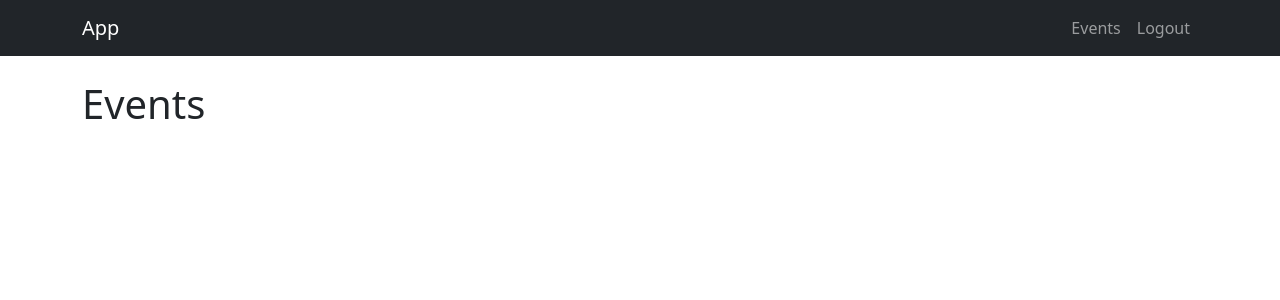
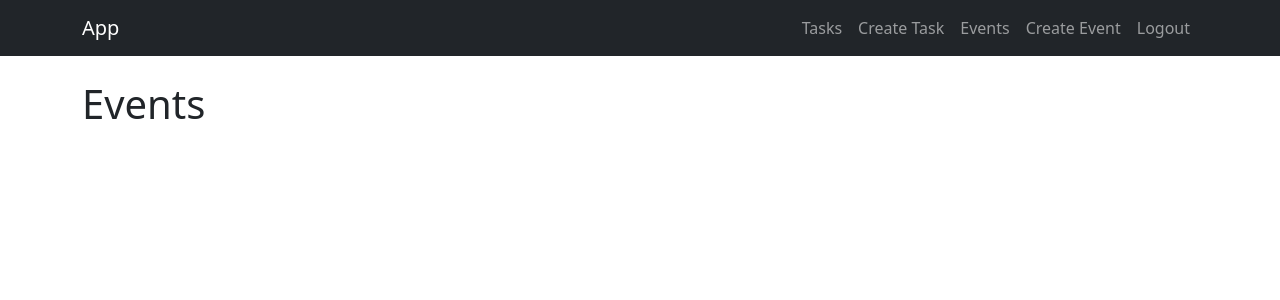
Before and after one commit to Fatima0006/Error_404, a Django app: page /check_in/ in a window 1280 px wide. Shown: the top 300 px of the page. Run offline with Django 5.2, Linux system fonts and the light colour scheme; a user stored in the database is signed in.

Commit message:
check del profe " realizar cambios de view, y realizar encapsulado de objeto"

```diff
--- a/tasks/templates/base.html
+++ b/tasks/templates/base.html
@@ -15,9 +15,15 @@
             </button>
             <div class="collapse navbar-collapse" id="navbarNav">
                 <ul class="navbar-nav ms-auto">
-                    {% if user.is_authenticated %}
+                   {% if user.is_authenticated %}
+                        <li class="nav-item"><a class="nav-link" href="{% url 'tasks' %}">Tasks</a></li>
+                        <li class="nav-item"><a class="nav-link" href="{% url 'create_task' %}">Create Task</a></li>
                         <li class="nav-item"><a class="nav-link" href="{% url 'eventos' %}">Events</a></li>
+                        <li class="nav-item"><a class="nav-link" href="{% url 'create_event' %}">Create Event</a></li>
                         <li class="nav-item"><a class="nav-link" href="{% url 'logout' %}">Logout</a></li>
+                    {% else %}
+                        <li class="nav-item"><a class="nav-link" href="{% url 'signin' %}">Login</a></li>
+                        <li class="nav-item"><a class="nav-link" href="{% url 'signup' %}">Sign Up</a></li>
                     {% endif %}
                 </ul>
             </div>
--- a/tasks/templates/evento.html
+++ /dev/null
@@ -1,6 +0,0 @@
-{% extends "base.html" %}
-
-{% block title %}Evento{% endblock %}
-
-{% block content %}
-<h1> Eventos  </h1>
```
Also changed, not shown: db.sqlite3.
